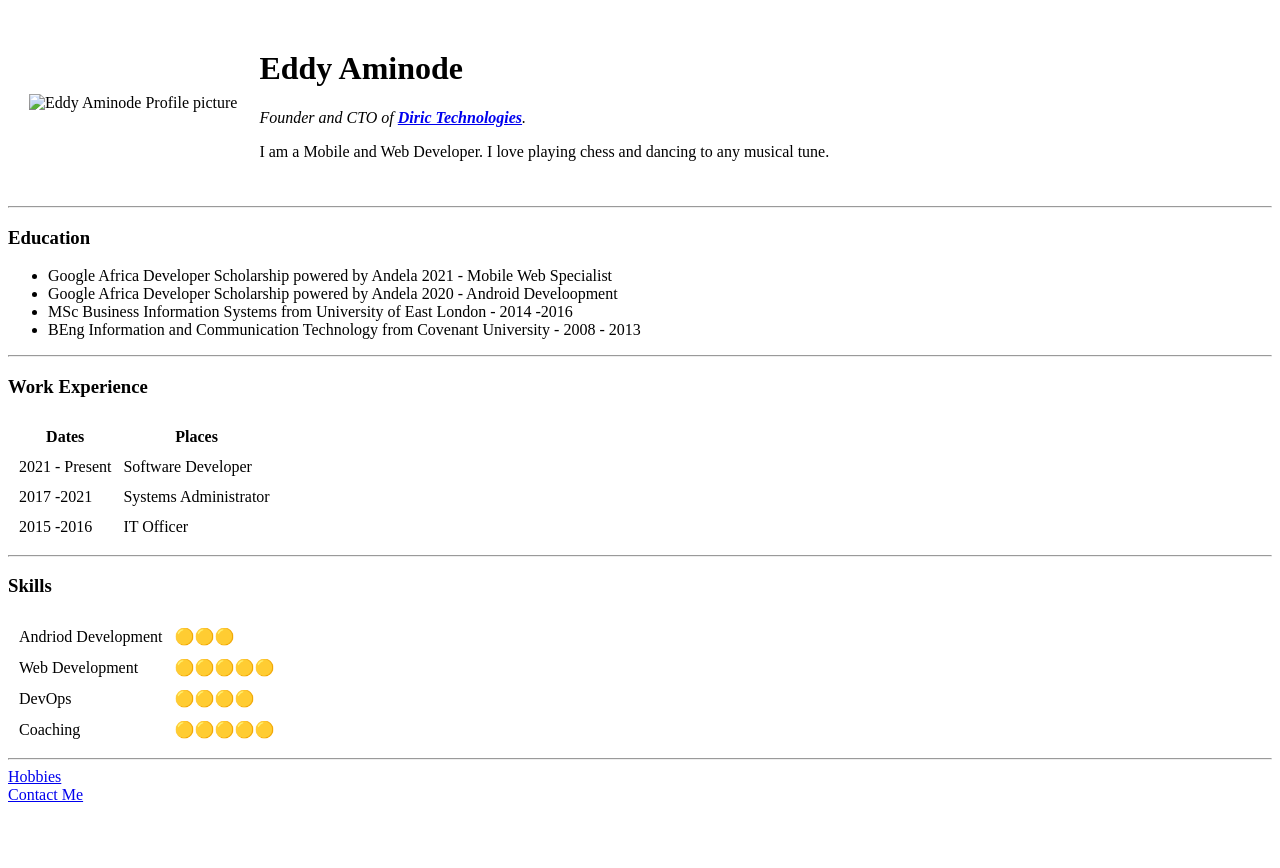
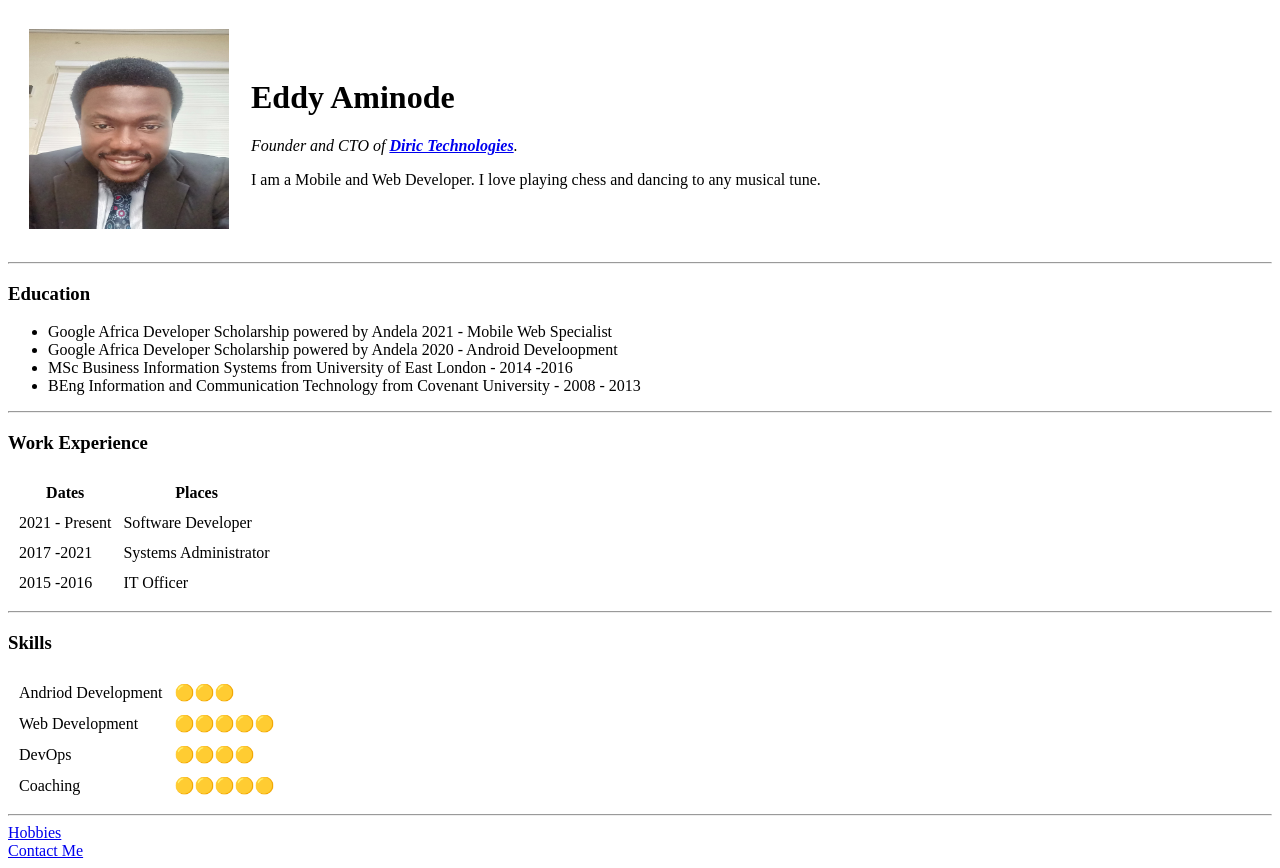
Before and after one commit to edamino/cv, a plain HTML site: page index.html in a window 1280 px wide. Before the commit the page ends 812 px from the top, so only its background shows below. Drawn offline with Linux system fonts and the light colour scheme.

Commit message:
Update index.html

```diff
--- a/index.html
+++ b/index.html
@@ -10,7 +10,7 @@
 <table cellspacing = "20">
         <tr>
         <td>
-            <img src="/HTML- Personal Site/images/eddy-headshot.jpg" alt="Eddy Aminode Profile picture" width="200px" height="200px">
+            <img src="/images/eddy-headshot.jpg" alt="Eddy Aminode Profile picture" width="200px" height="200px">
         </td>
         <td>
             <h1>Eddy Aminode</h1>
```
